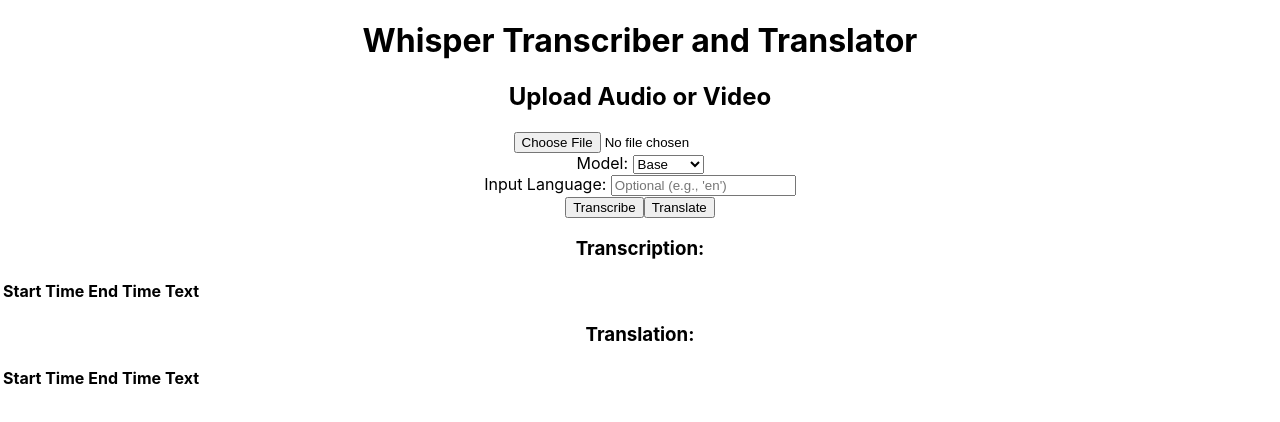
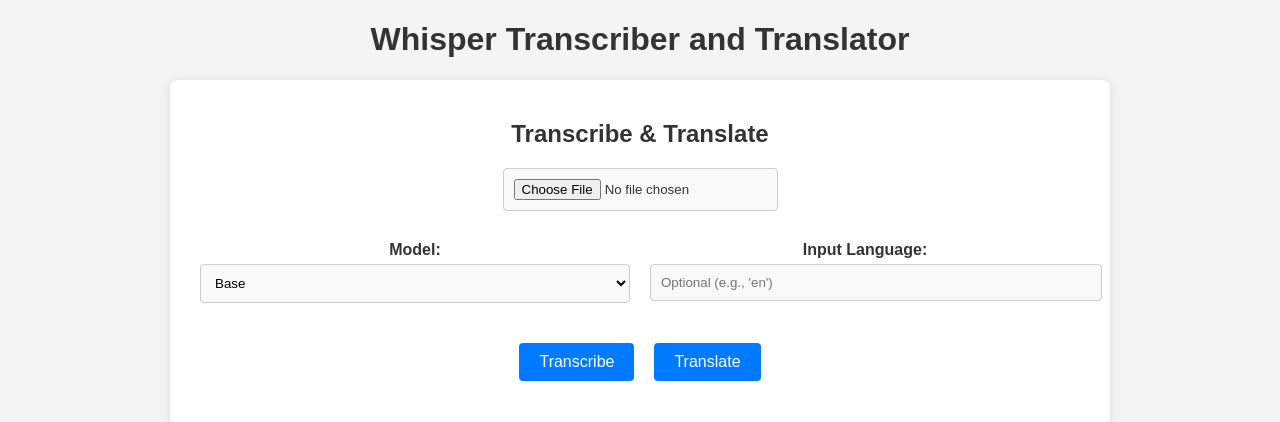
Before and after one commit to NotYuSheng/Transcribe-Translate, a React (Create React App) app in the folder frontend/: page / in a window 1280 px wide. Shown: the top 422 px of the page. Built offline with nearby package versions, Linux system fonts and the light colour scheme.

Commit message:
Update Transcriber.js

```diff
--- a/frontend/src/Transcriber.js
+++ b/frontend/src/Transcriber.js
@@ -1,6 +1,7 @@
-import React, { useState } from "react";
+import React, { useState, useEffect } from "react";
 import axios from "axios";
 import FileSaver from 'file-saver';
+import './Transcriber.css'; // Import the CSS file
 
 const Transcriber = () => {
     const [file, setFile] = useState(null);
@@ -13,6 +14,21 @@
     const [detectedLanguage, setDetectedLanguage] = useState("");
     const [loading, setLoading] = useState(false);
     const [exportFormat, setExportFormat] = useState("txt");
+    const [startTime, setStartTime] = useState(null);
+    const [elapsedTime, setElapsedTime] = useState(0);
+    const [processingComplete, setProcessingComplete] = useState(false);
+
+    useEffect(() => {
+        let timer;
+        if (loading && startTime) {
+            timer = setInterval(() => {
+                setElapsedTime(Math.floor((Date.now() - startTime) / 1000));
+            }, 1000);
+        } else {
+            clearInterval(timer);
+        }
+        return () => clearInterval(timer);
+    }, [loading, startTime]);
 
     const handleFileChange = (e) => {
         const uploadedFile = e.target.files[0];
@@ -24,7 +40,13 @@
     };
 
     const handleTranscribe = async () => {
+        if (!file) {
+            alert("Please upload a file before transcribing.");
+            return;
+        }
         setLoading(true);
+        setProcessingComplete(false);
+        setStartTime(Date.now());
         setTranscription([]);
         setTranslation([]);
         setDetectedLanguage("");
@@ -34,14 +56,28 @@
         formData.append("model_name", model);
         formData.append("language", inputLanguage);
 
+        try {
             const response = await axios.post("http://localhost:8000/transcribe/", formData);
             setTranscription(response.data.transcription);
             setDetectedLanguage(response.data.detected_language);
+        } catch (error) {
+            console.error("Error during transcription:", error);
+            alert("An error occurred during transcription.");
+        } finally {
             setLoading(false);
+            setProcessingComplete(true);
+            setStartTime(null);
+        }
     };
 
     const handleTranslate = async () => {
+        if (!file) {
+            alert("Please upload a file before translating.");
+            return;
+        }
         setLoading(true);
+        setProcessingComplete(false);
+        setStartTime(Date.now());
         setTranscription([]);
         setTranslation([]);
         setDetectedLanguage("");
@@ -52,10 +88,18 @@
         formData.append("source_language", inputLanguage);
         formData.append("target_language", targetLanguage);
 
+        try {
             const response = await axios.post("http://localhost:8000/translate/", formData);
             setTranslation(response.data.translation);
             setDetectedLanguage(response.data.detected_language);
+        } catch (error) {
+            console.error("Error during translation:", error);
+            alert("An error occurred during translation.");
+        } finally {
             setLoading(false);
+            setProcessingComplete(true);
+            setStartTime(null);
+        }
     };
 
     const exportFile = (content, format) => {
@@ -92,22 +136,23 @@
     };
 
     return (
-        <div>
-            <h2>Upload Audio or Video</h2>
-            <input type="file" accept="audio/*,video/*" onChange={handleFileChange} />
+        <div className="container">
+            <h2>Transcribe & Translate</h2>
+            <input type="file" accept="audio/*,video/*" onChange={handleFileChange} className="file-input" />
 
             {mediaURL && (
-                <div>
+                <div className="media-preview">
                     <h3>Preview</h3>
                     {file && file.type.startsWith("video") ? (
-                        <video controls src={mediaURL} width="600" />
+                        <video controls src={mediaURL} />
                     ) : (
                         <audio controls src={mediaURL} />
                     )}
                 </div>
             )}
 
-            <div>
+            <div className="controls">
+                <div className="select-group">
                     <label>Model: </label>
                     <select value={model} onChange={(e) => setModel(e.target.value)}>
                         <option value="base">Base</option>
@@ -116,7 +161,7 @@
                     </select>
                 </div>
 
-            <div>
+                <div className="input-group">
                     <label>Input Language: </label>
                     <input
                         type="text"
@@ -125,25 +170,29 @@
                         onChange={(e) => setInputLanguage(e.target.value)}
                     />
                 </div>
+            </div>
 
-            <div>
+            <div className="action-buttons">
                 <button onClick={handleTranscribe} disabled={loading}>Transcribe</button>
                 <button onClick={handleTranslate} disabled={loading}>Translate</button>
             </div>
 
             {loading && (
-                <div className="loading">Processing...</div>
-            )}
-
-            {detectedLanguage && (
-                <div>
-                    <h3>Detected Language: {detectedLanguage}</h3>
+                <div className="loading">
+                    Processing... Time elapsed: {elapsedTime} seconds
                 </div>
             )}
 
-            <div>
+            {processingComplete && (
+                <div className="processing-time">
+                    <h3>Total Processing Time: {elapsedTime} seconds</h3>
+                </div>
+            )}
+
+            {processingComplete && transcription.length > 0 && (
+                <div className="result">
                     <h3>Transcription:</h3>
-                <table>
+                    <table className="result-table">
                         <thead>
                             <tr>
                                 <th>Start Time</th>
@@ -162,10 +211,12 @@
                         </tbody>
                     </table>
                 </div>
+            )}
 
-            <div>
+            {processingComplete && translation.length > 0 && (
+                <div className="result">
                     <h3>Translation:</h3>
-                <table>
+                    <table className="result-table">
                         <thead>
                             <tr>
                                 <th>Start Time</th>
@@ -184,9 +235,10 @@
                         </tbody>
                     </table>
                 </div>
+            )}
 
-            {(transcription.length > 0 || translation.length > 0) && (
-                <div>
+            {processingComplete && (transcription.length > 0 || translation.length > 0) && (
+                <div className="export">
                     <label>Export as: </label>
                     <select value={exportFormat} onChange={(e) => setExportFormat(e.target.value)}>
                         <option value="txt">TXT</option>
```
Lines whose indentation alone changed are shown as unchanged.
